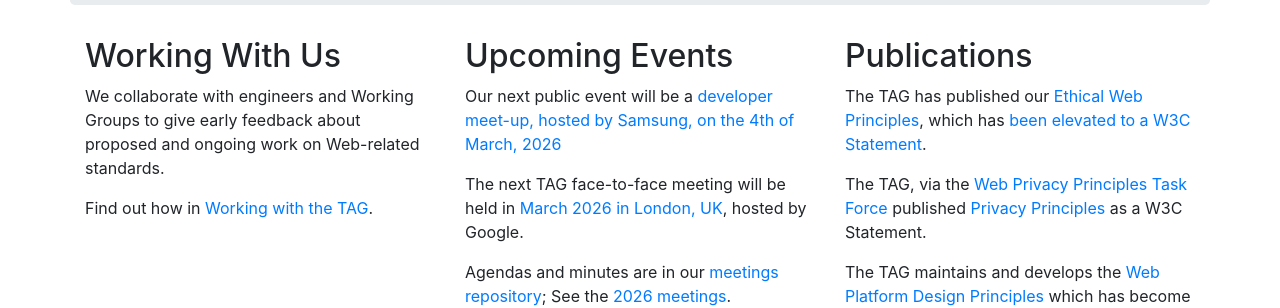
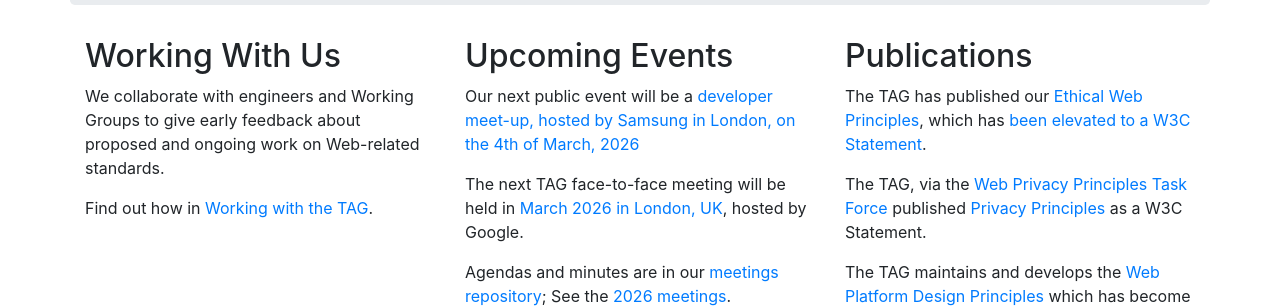
Before and after one commit to w3ctag/tag.w3.org, a Jekyll site: the page built from index.md, in a window 1280 px wide and 976 px high. Shown: the part 436-744 px from the top of the window. Built offline with Jekyll 4.4.1, drawn with Linux system fonts in a browser that asks for light colours; nearby versions of some CDN libraries; library files that are not in the unit come from our copies.

Commit message:
Update index.md
Added City

```diff
--- a/index.md
+++ b/index.md
@@ -17,7 +17,7 @@ title: W3C Technical Architecture Group
 
 <h2><span class="glyphicon glyphicon-calendar" aria-hidden="true"></span> Upcoming Events</h2>
 
-<p>Our next public event will be a <a href="https://ti.to/web-standards/meet-the-w3c-tag">developer meet-up, hosted by Samsung, on the 4th of March, 2026</a></p>
+<p>Our next public event will be a <a href="https://ti.to/web-standards/meet-the-w3c-tag">developer meet-up, hosted by Samsung in London, on the 4th of March, 2026</a></p>
 
 <p>The next TAG face-to-face meeting will be held in <a href="https://github.com/w3ctag/meetings/tree/gh-pages/2026/03-London">March 2026 in London, UK</a>, hosted by Google.</p>
 
```
